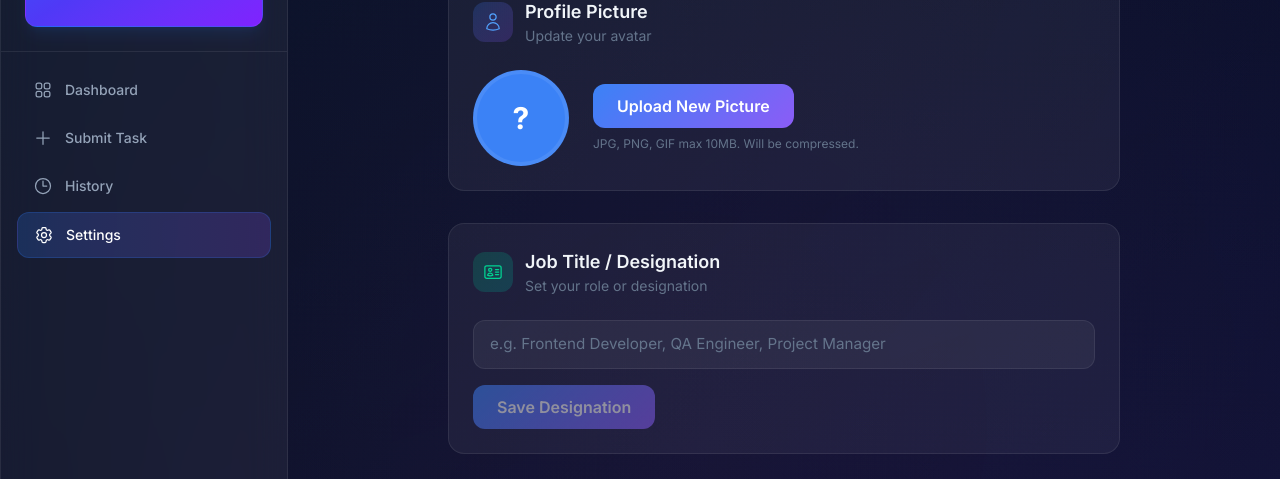
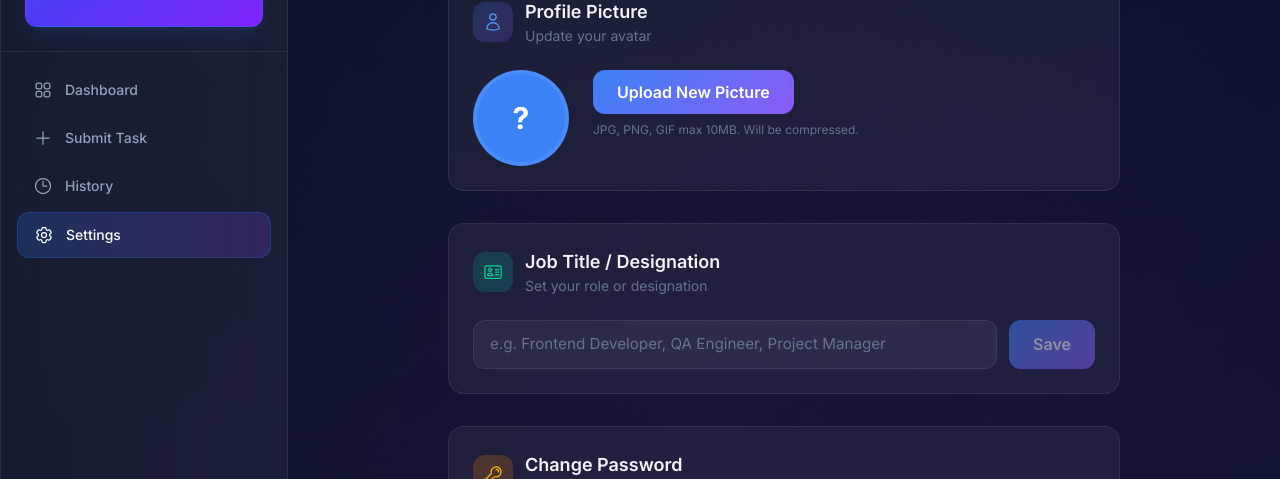
Before and after one commit to tahfim1/nextrns-portal, a Next.js app: page /dashboard/settings in a window 1280 px wide. Shown: the part 159-638 px from the top of the page. Built offline with nearby package versions, Linux system fonts and the light colour scheme; no server answers.

Commit message:
fix: responsive layout issues and horizontal overflow on mobile

```diff
--- a/src/app/dashboard/page.tsx
+++ b/src/app/dashboard/page.tsx
@@ -202,10 +202,10 @@ export default function DashboardPage() {
       </div>
 
       {/* Quick Action */}
-      <div className="mb-8 fade-in">
+      <div className="mb-8 fade-in flex flex-col sm:flex-row flex-wrap gap-4">
         <Link
           href="/dashboard/submit"
-          className="btn-primary inline-flex items-center gap-3 text-base px-8 py-4 rounded-2xl"
+          className="btn-primary inline-flex items-center justify-center gap-3 text-base px-6 py-4 rounded-2xl flex-1 sm:flex-none"
         >
           <span className="flex items-center gap-3">
             <svg className="w-6 h-6" fill="none" viewBox="0 0 24 24" stroke="currentColor" strokeWidth={2}>
@@ -217,7 +217,7 @@ export default function DashboardPage() {
         {(user?.username === "jenifar" || user?.role === "admin") && (
           <Link
             href="/dashboard/report"
-            className="btn-primary inline-flex items-center gap-3 text-base px-8 py-4 rounded-2xl ml-4 bg-gradient-to-r from-amber-500 to-orange-500 hover:from-amber-600 hover:to-orange-600 shadow-amber-500/25"
+            className="btn-primary inline-flex items-center justify-center gap-3 text-base px-6 py-4 rounded-2xl bg-gradient-to-r from-amber-500 to-orange-500 hover:from-amber-600 hover:to-orange-600 shadow-amber-500/25 flex-1 sm:flex-none"
           >
             <span className="flex items-center gap-3 text-white">
               <svg className="w-6 h-6" fill="none" viewBox="0 0 24 24" stroke="currentColor" strokeWidth={2}>
--- a/src/app/dashboard/settings/page.tsx
+++ b/src/app/dashboard/settings/page.tsx
@@ -172,7 +172,7 @@ export default function SettingsPage() {
           </div>
         </div>
 
-        <div className="flex items-center gap-6">
+        <div className="flex flex-col sm:flex-row items-center sm:items-start gap-6 text-center sm:text-left">
           {user?.profilePicture ? (
             <img
               src={user.profilePicture}
@@ -224,22 +224,22 @@ export default function SettingsPage() {
         </div>
 
         <form onSubmit={handleUpdateDesignation} className="space-y-4">
-          <div>
+          <div className="flex flex-col sm:flex-row gap-3">
             <input
               type="text"
               value={designation}
               onChange={(e) => setDesignation(e.target.value)}
-              className="input-glass"
+              className="input-glass flex-1"
               placeholder="e.g. Frontend Developer, QA Engineer, Project Manager"
             />
+            <button
+              type="submit"
+              disabled={updatingDesignation || designation === (user?.designation || "")}
+              className="btn-primary px-6 py-2.5 disabled:opacity-50 whitespace-nowrap"
+            >
+              <span>{updatingDesignation ? "Updating..." : "Save"}</span>
+            </button>
           </div>
-          <button
-            type="submit"
-            disabled={updatingDesignation || designation === (user?.designation || "")}
-            className="btn-primary px-6 py-2.5 disabled:opacity-50"
-          >
-            <span>{updatingDesignation ? "Updating..." : "Save Designation"}</span>
-          </button>
         </form>
       </div>
 
--- a/src/app/globals.css
+++ b/src/app/globals.css
@@ -22,10 +22,12 @@
 }
 
 /* Base Styles */
-body {
+html, body {
   background: var(--color-navy-950);
   color: var(--color-text-primary);
   font-family: "Inter", system-ui, -apple-system, sans-serif;
+  overflow-x: hidden;
+  max-width: 100vw;
 }
 
 /* Scrollbar */
```
